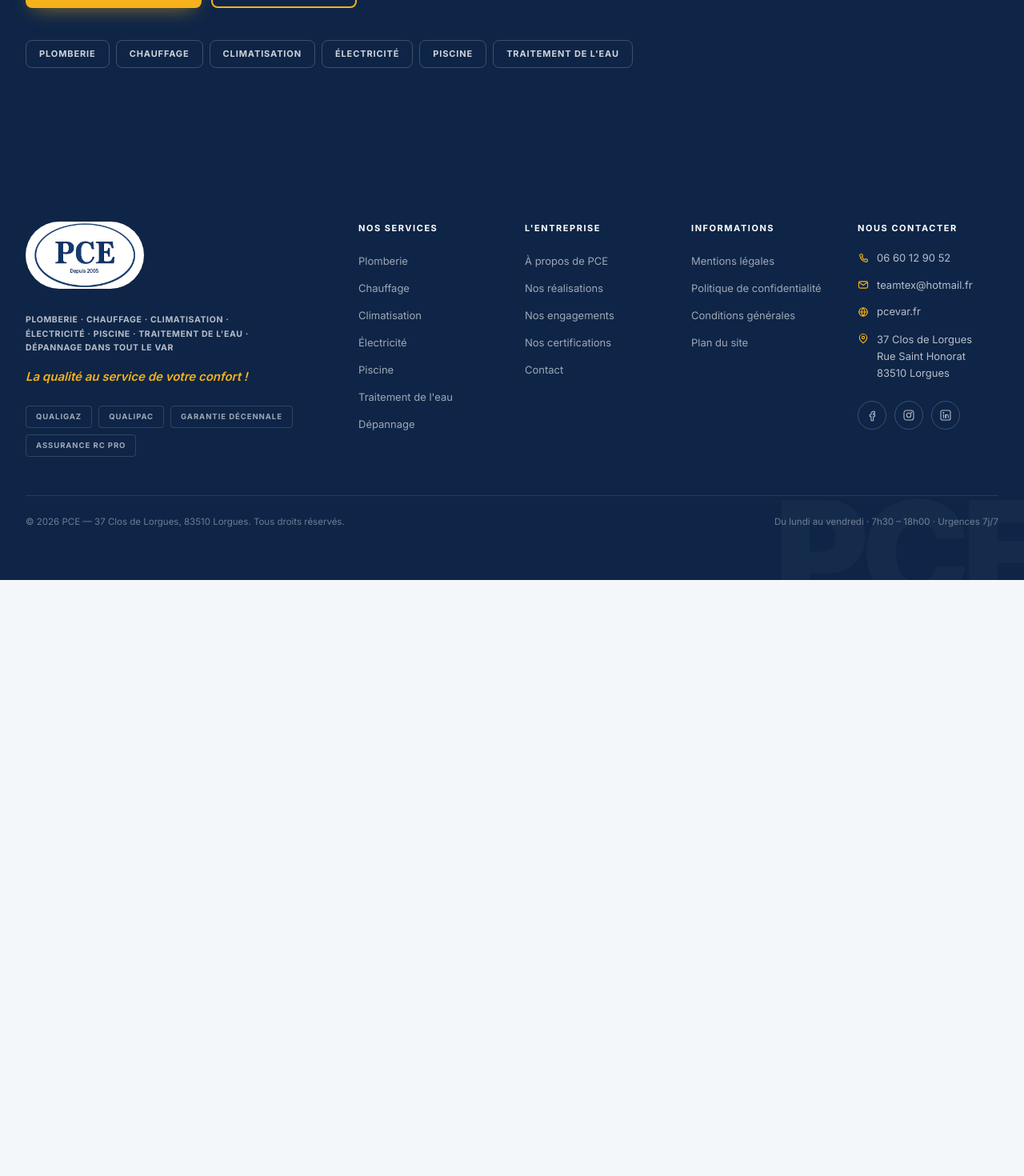
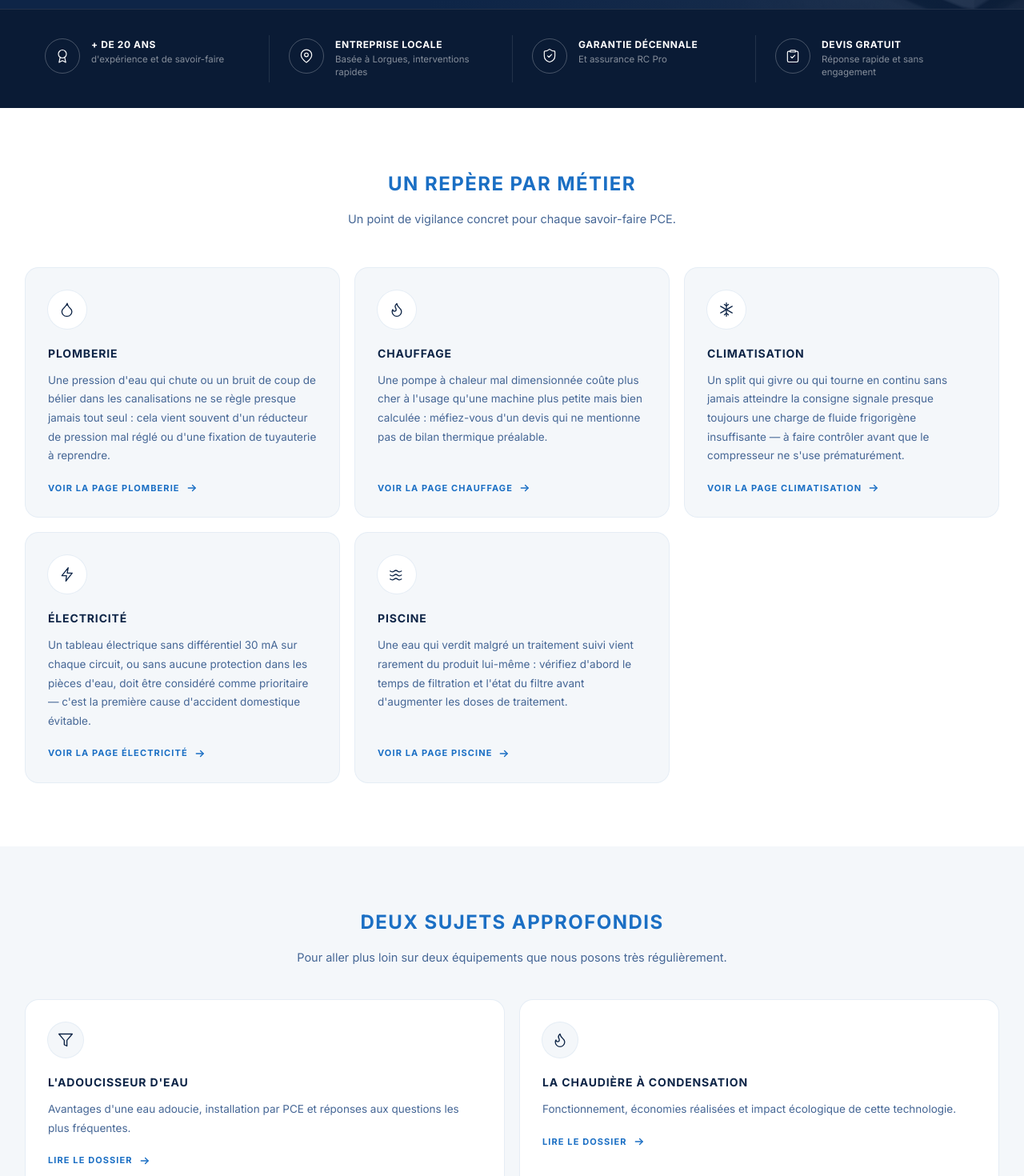
Before and after one commit to pierrolautie-lab/pce-site-web, a React (Vite) app: page /conseils in a window 1280 px wide. Shown: the part 635-2105 px from the top of the page at 80% size. Before the commit the page ends 1360 px from the top, so only its background shows below. Built offline with nearby package versions, Linux system fonts and the light colour scheme.

Commit message:
Ajoute la page Conseils
Contenu éducatif générique sur les cinq métiers, avec un point de
vigilance concret par savoir-faire, et des liens vers les deux
sous-pages approfondies (adoucisseur, chaudière à condensation).
Ajoutée à la navigation principale et au menu mobile.

```diff
--- a/src/App.jsx
+++ b/src/App.jsx
@@ -11,6 +11,7 @@ import TraitementEau from './pages/TraitementEau.jsx'
 import Adoucisseur from './pages/Adoucisseur.jsx'
 import Depannage from './pages/Depannage.jsx'
 import Realisations from './pages/Realisations.jsx'
+import Conseils from './pages/Conseils.jsx'
 import APropos from './pages/APropos.jsx'
 import Contact from './pages/Contact.jsx'
 import NotFound from './pages/NotFound.jsx'
@@ -30,6 +31,7 @@ export default function App() {
         <Route path="traitement-de-l-eau/adoucisseur" element={<Adoucisseur />} />
         <Route path="depannage" element={<Depannage />} />
         <Route path="realisations" element={<Realisations />} />
+        <Route path="conseils" element={<Conseils />} />
         <Route path="a-propos" element={<APropos />} />
         <Route path="contact" element={<Contact />} />
         <Route path="*" element={<NotFound />} />
--- a/src/data/site.js
+++ b/src/data/site.js
@@ -86,6 +86,7 @@ export const nav = [
   { label: "Traitement de l'eau", to: '/traitement-de-l-eau' },
   { label: 'Dépannage', to: '/depannage' },
   { label: 'Réalisations', to: '/realisations' },
+  { label: 'Conseils', to: '/conseils' },
   { label: 'À propos', to: '/a-propos' },
   { label: 'Contact', to: '/contact' },
 ]
@@ -659,6 +660,44 @@ export const chaudiereCondensation = {
    un bouton « En savoir plus » depuis la page Traitement de l'eau, et sa
    propre route directe.
 ------------------------------------------------------------------------*/
+/* ================================================================ CONSEILS =
+   Contenu éducatif générique sur les cinq métiers, pensé pour répondre aux
+   questions les plus fréquentes avant même le premier appel. Renvoie vers
+   les pages métier et les deux sous-pages approfondies (adoucisseur,
+   chaudière à condensation). */
+export const conseils = [
+  {
+    icon: 'droplet',
+    title: 'Plomberie',
+    tip: "Une pression d'eau qui chute ou un bruit de coup de bélier dans les canalisations ne se règle presque jamais tout seul : cela vient souvent d'un réducteur de pression mal réglé ou d'une fixation de tuyauterie à reprendre.",
+    to: '/plomberie',
+  },
+  {
+    icon: 'flame',
+    title: 'Chauffage',
+    tip: "Une pompe à chaleur mal dimensionnée coûte plus cher à l'usage qu'une machine plus petite mais bien calculée : méfiez-vous d'un devis qui ne mentionne pas de bilan thermique préalable.",
+    to: '/chauffage',
+  },
+  {
+    icon: 'snowflake',
+    title: 'Climatisation',
+    tip: "Un split qui givre ou qui tourne en continu sans jamais atteindre la consigne signale presque toujours une charge de fluide frigorigène insuffisante — à faire contrôler avant que le compresseur ne s'use prématurément.",
+    to: '/climatisation',
+  },
+  {
+    icon: 'bolt',
+    title: 'Électricité',
+    tip: "Un tableau électrique sans différentiel 30 mA sur chaque circuit, ou sans aucune protection dans les pièces d'eau, doit être considéré comme prioritaire — c'est la première cause d'accident domestique évitable.",
+    to: '/electricite',
+  },
+  {
+    icon: 'waves',
+    title: 'Piscine',
+    tip: "Une eau qui verdit malgré un traitement suivi vient rarement du produit lui-même : vérifiez d'abord le temps de filtration et l'état du filtre avant d'augmenter les doses de traitement.",
+    to: '/piscine',
+  },
+]
+
 export const adoucisseur = {
   slug: 'traitement-de-l-eau/adoucisseur',
   title: "L'adoucisseur d'eau",
--- /dev/null
+++ b/src/pages/Conseils.jsx
@@ -0,0 +1,111 @@
+import { Link } from 'react-router-dom'
+import Icon from '../components/Icon.jsx'
+import PageHero from '../components/PageHero.jsx'
+import { CtaSection, GuaranteeBar, SectionTitle } from '../components/Blocks.jsx'
+import { conseils } from '../data/site.js'
+
+/**
+ * Page éducative générique sur les cinq métiers PCE, pensée pour répondre
+ * aux questions les plus fréquentes avant le premier appel. Renvoie vers
+ * les pages métier et vers les deux sous-pages approfondies.
+ */
+export default function Conseils() {
+  return (
+    <>
+      <PageHero
+        breadcrumb="Conseils"
+        title="Conseils"
+        subtitle="Cinq métiers, un premier repère avant d'appeler"
+        intro="Quelques points de vigilance simples, tirés de vingt ans de chantiers à Lorgues et dans la Dracénie. Ils ne remplacent pas un diagnostic sur place, mais permettent souvent de reconnaître un problème avant qu'il ne s'aggrave."
+        photo={{ tags: 'tools', lock: 970, alt: 'Outillage PCE' }}
+      />
+
+      <section className="section bg-white">
+        <div className="container-pce">
+          <SectionTitle
+            title="Un repère par métier"
+            lead="Un point de vigilance concret pour chaque savoir-faire PCE."
+          />
+
+          <div className="mt-12 grid gap-5 sm:grid-cols-2 lg:grid-cols-3">
+            {conseils.map((c) => (
+              <div key={c.title} className="flex flex-col rounded-2xl bg-navy-50 p-7 ring-1 ring-navy-100">
+                <span className="grid h-12 w-12 place-items-center rounded-full bg-white text-navy-800 ring-1 ring-navy-100">
+                  <Icon name={c.icon} className="h-5 w-5" strokeWidth={1.6} />
+                </span>
+                <h3 className="mt-5 text-[14px] font-bold uppercase tracking-[.06em] text-navy-800">
+                  {c.title}
+                </h3>
+                <p className="mt-3 flex-1 text-[13.5px] leading-[1.75] text-navy-500">{c.tip}</p>
+                <Link
+                  to={c.to}
+                  className="mt-5 inline-flex items-center gap-2 text-[11px] font-bold uppercase tracking-[.1em] text-azure-500 transition-colors hover:text-azure-600"
+                >
+                  Voir la page {c.title.toLowerCase()}
+                  <Icon name="arrowRight" className="h-3.5 w-3.5" strokeWidth={2.4} />
+                </Link>
+              </div>
+            ))}
+          </div>
+        </div>
+      </section>
+
+      {/* ---------------------------------------------- Deux dossiers complets */}
+      <section className="section bg-navy-50">
+        <div className="container-pce">
+          <SectionTitle
+            title="Deux sujets approfondis"
+            lead="Pour aller plus loin sur deux équipements que nous posons très régulièrement."
+          />
+
+          <div className="mt-10 grid gap-5 sm:grid-cols-2">
+            <Link
+              to="/traitement-de-l-eau/adoucisseur"
+              className="group flex flex-col rounded-2xl bg-white p-7 ring-1 ring-navy-100 transition-all duration-300 hover:bg-navy-800 hover:ring-navy-800"
+            >
+              <span className="grid h-11 w-11 place-items-center rounded-full bg-navy-50 text-navy-800 ring-1 ring-navy-100 transition-colors group-hover:bg-white/12 group-hover:text-white group-hover:ring-white/20">
+                <Icon name="filter" className="h-5 w-5" strokeWidth={1.6} />
+              </span>
+              <h3 className="mt-5 text-[14px] font-bold uppercase tracking-[.06em] text-navy-800 transition-colors group-hover:text-white">
+                L'adoucisseur d'eau
+              </h3>
+              <p className="mt-3 text-[13.5px] leading-[1.75] text-navy-500 transition-colors group-hover:text-white/70">
+                Avantages d'une eau adoucie, installation par PCE et réponses aux questions les plus fréquentes.
+              </p>
+              <span className="mt-5 inline-flex items-center gap-2 text-[11px] font-bold uppercase tracking-[.1em] text-azure-500 transition-colors group-hover:text-white">
+                Lire le dossier
+                <Icon name="arrowRight" className="h-3.5 w-3.5" strokeWidth={2.4} />
+              </span>
+            </Link>
+
+            <Link
+              to="/chauffage/chaudiere-condensation"
+              className="group flex flex-col rounded-2xl bg-white p-7 ring-1 ring-navy-100 transition-all duration-300 hover:bg-navy-800 hover:ring-navy-800"
+            >
+              <span className="grid h-11 w-11 place-items-center rounded-full bg-navy-50 text-navy-800 ring-1 ring-navy-100 transition-colors group-hover:bg-white/12 group-hover:text-white group-hover:ring-white/20">
+                <Icon name="flame" className="h-5 w-5" strokeWidth={1.6} />
+              </span>
+              <h3 className="mt-5 text-[14px] font-bold uppercase tracking-[.06em] text-navy-800 transition-colors group-hover:text-white">
+                La chaudière à condensation
+              </h3>
+              <p className="mt-3 text-[13.5px] leading-[1.75] text-navy-500 transition-colors group-hover:text-white/70">
+                Fonctionnement, économies réalisées et impact écologique de cette technologie.
+              </p>
+              <span className="mt-5 inline-flex items-center gap-2 text-[11px] font-bold uppercase tracking-[.1em] text-azure-500 transition-colors group-hover:text-white">
+                Lire le dossier
+                <Icon name="arrowRight" className="h-3.5 w-3.5" strokeWidth={2.4} />
+              </span>
+            </Link>
+          </div>
+        </div>
+      </section>
+
+      <GuaranteeBar />
+
+      <CtaSection
+        title="Une question plus précise ?"
+        text="Décrivez-nous votre situation : nous vous répondons directement, sans intermédiaire, et nous nous déplaçons si besoin pour un diagnostic gratuit."
+      />
+    </>
+  )
+}
```
